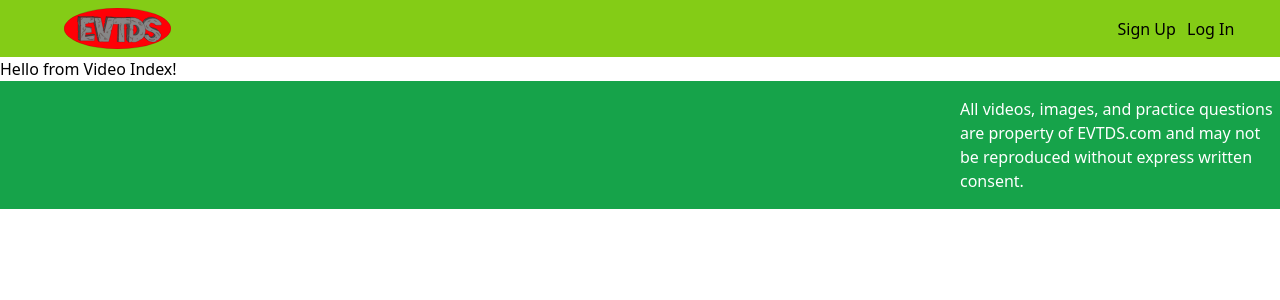
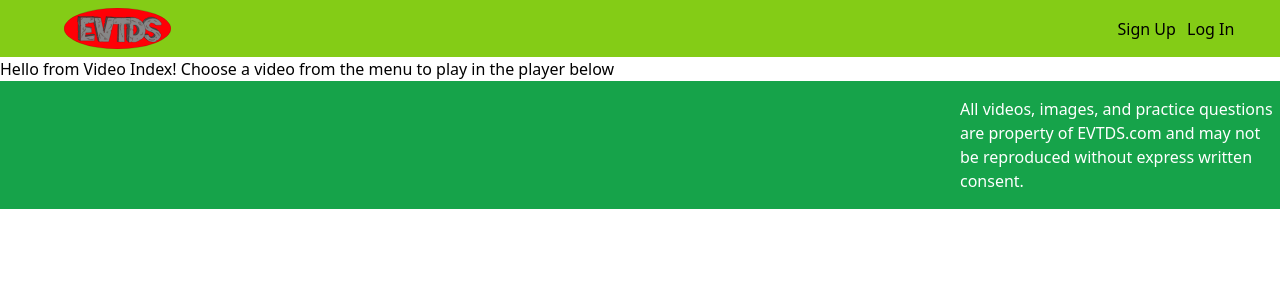
Before and after one commit to cracine79/EVTDontS, a React (Vite) app in the folder frontend2/: page /videoindex in a window 1280 px wide. Shown: the top 300 px of the page. Built offline with nearby package versions, Linux system fonts and the light colour scheme; no server answers.

Commit message:
add link to video index in user menu

```diff
--- a/frontend2/src/Components/UserMenu.jsx
+++ b/frontend2/src/Components/UserMenu.jsx
@@ -44,6 +44,7 @@ export const UserMenu = () => {
                     <div className='text-right'>
                         <div className="hover:bg-green-400 hover:cursor-pointer w-48 -ml-6 px-4" onClick = {nextThing}>Go to {thing}</div>
                         <div className="hover:bg-green-400  hover:cursor-pointer w-48 -ml-6 px-4">Create review quiz</div>
+                        <div className="hover:bg-green-400  hover:cursor-pointer w-48 -ml-6 px-4" onClick = {()=>navigate('/videoindex')}>Go to all Videos</div>
                         <div className="hover:bg-green-400  hover:cursor-pointer w-48 -ml-6 px-4" onClick = {goHome}>User dashboard</div>
                         <div className="hover:bg-green-400  hover:cursor-pointer w-48 -ml-6 px-4 my-4">
                             <LogoutButton/>
--- a/frontend2/src/Components/VideoIndex.jsx
+++ b/frontend2/src/Components/VideoIndex.jsx
@@ -2,6 +2,7 @@ export const VideoIndex = () => {
     return(
         <div className = 'mt-24'>
             Hello from Video Index!
+            Choose a video from the menu to play in the player below
         </div>
     )
 }
```
